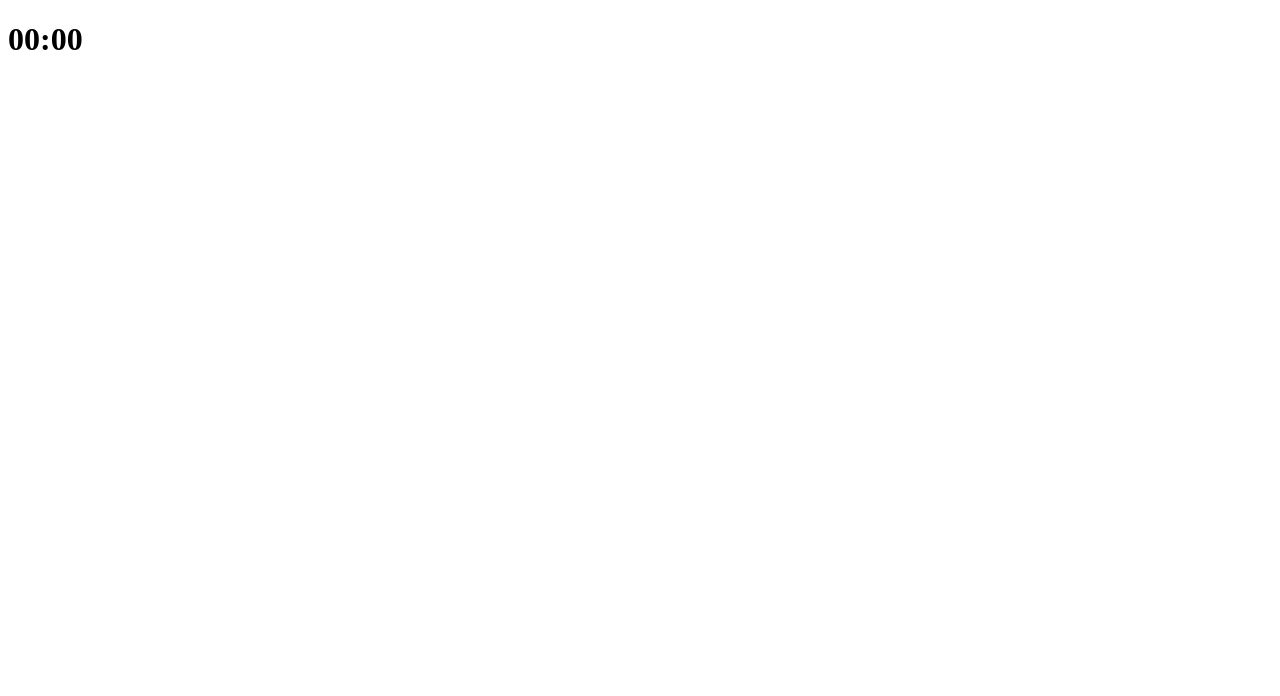
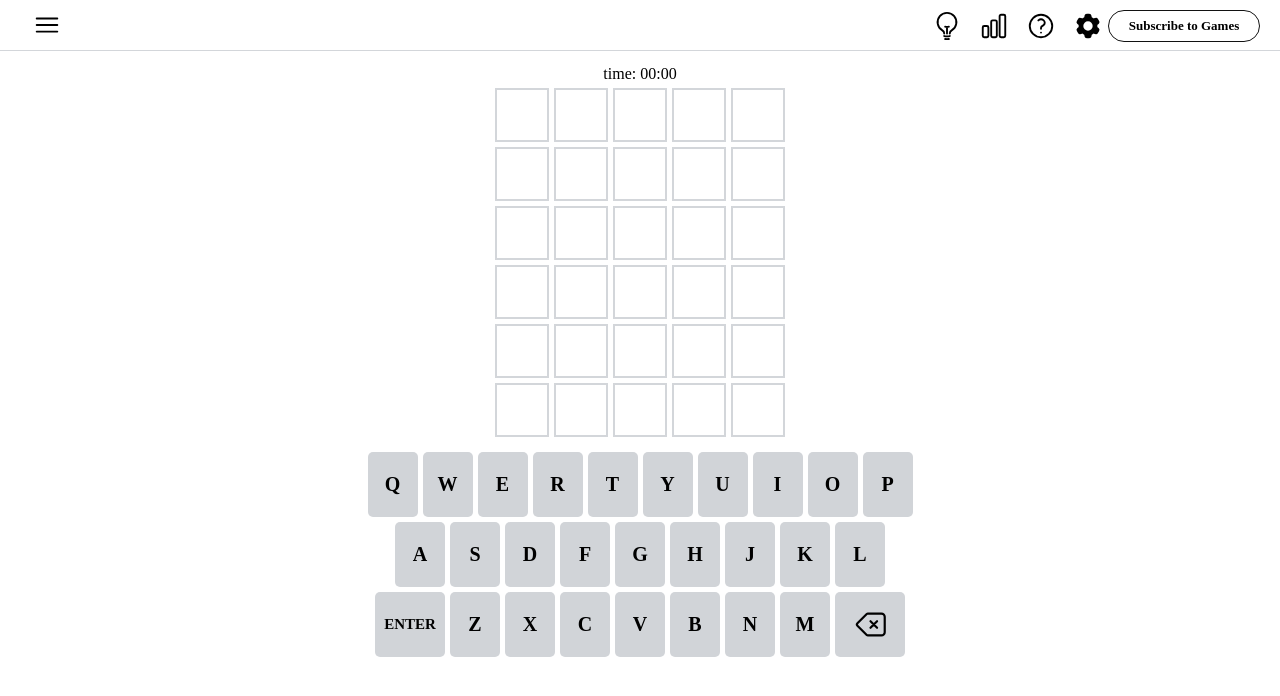
Before and after one commit to SeoBYP/WorldleChallenge, a website: page index.html in a window 1280 px wide. Drawn offline with Linux system fonts and the light colour scheme.

Commit message:
Update HTML And CSS

```diff
--- /dev/null
+++ b/footer.css
@@ -0,0 +1,36 @@
+footer{
+    margin-top: 15px;
+    display: flex;
+    flex-direction: column;
+    align-items: center;
+    gap: 5px;
+}
+
+.keyboard-row {
+    display: flex;
+    justify-content: center;
+    align-items: center;
+    gap: 5px;
+}
+
+.keyboard-button{
+    display: flex;
+    justify-content: center;
+    align-items: center;
+    background: #d1d4d8;
+    width: 50px;
+    height: 65px;
+    border-radius: 5px;
+    font-size: 20px;
+    font-weight: bold;
+    text-align: center;
+}
+
+.key-button{
+     width: 70px;
+     font-size: 15px;
+}
+
+.keyboard-button img{
+    width: 35px;
+}
--- /dev/null
+++ b/header.css
@@ -0,0 +1,49 @@
+
+.navigation-bar {
+    position: fixed;
+    top: 0;
+    left: 0;
+    width: 100%;
+    height: 50px;
+    border-bottom: solid #d3d6da 1px;
+}
+
+.left {
+    justify-content: start;
+    left: 0;
+}
+
+.right {
+    justify-content: end;
+    right: 0;
+}
+
+.navigation-container {
+    position: fixed;
+    display: flex;
+    align-items: center;
+    width: 100%;
+    margin: 10px 20px 10px 20px;
+    gap: 5px;
+}
+
+.navigation-container .navigation-icon {
+    padding-left: 12px;
+    width: 30px;
+    height: 30px;
+}
+
+.subscribe-button {
+    width: 150px;
+    height: 30px;
+    border-radius: 20px;
+    border: solid #121212 1px;
+    display: flex;
+    justify-content: center;
+    align-items: center;
+}
+
+.subscribe-button span {
+    font-size: 13px;
+    font-weight: bold;
+}
--- a/index.html
+++ b/index.html
@@ -2,10 +2,120 @@
 <html lang="en">
 <head>
     <meta charset="UTF-8">
-    <title>Title</title>
+    <title>Wordle Challenge</title>
+    <link rel="stylesheet" href="header.css">
+    <link rel="stylesheet" href="main.css">
+    <link rel="stylesheet" href="footer.css">
 </head>
 <body>
-    <h1 class="time">00:00</h1>
-    <script src="index.js"></script>
+<header>
+    <div class="navigation-bar">
+        <div class="navigation-container left">
+            <div class="navigation-icon">
+                <img src="assets/svgs/hamberger.svg">
+            </div>
+        </div>
+        <div class="navigation-container right">
+            <div class="navigation-icon size-100x100">
+                <img src="assets/svgs/light.svg">
+            </div>
+            <div class="navigation-icon size-100x100">
+                <img src="assets/svgs/chart.svg">
+            </div>
+            <div class="navigation-icon size-100x100">
+                <img src="assets/svgs/help.svg">
+            </div>
+            <div class="navigation-icon size-100x100">
+                <img src="assets/svgs/setting.svg">
+            </div>
+            <div class="subscribe-button">
+                <span>Subscribe to Games</span>
+            </div>
+        </div>
+    </div>
+</header>
+<main>
+    <div id="timer">time: 00:00</div>
+    <div class="board-row row-1">
+        <div class="board-block" data-index="00"></div>
+        <div class="board-block" data-index="01"></div>
+        <div class="board-block" data-index="02"></div>
+        <div class="board-block" data-index="03"></div>
+        <div class="board-block" data-index="04"></div>
+    </div>
+    <div class="board-row row-2">
+        <div class="board-block" data-index="00"></div>
+        <div class="board-block" data-index="00"></div>
+        <div class="board-block" data-index="00"></div>
+        <div class="board-block" data-index="00"></div>
+        <div class="board-block" data-index="00"></div>
+    </div>
+    <div class="board-row row-3">
+        <div class="board-block" data-index="00"></div>
+        <div class="board-block" data-index="00"></div>
+        <div class="board-block" data-index="00"></div>
+        <div class="board-block" data-index="00"></div>
+        <div class="board-block" data-index="00"></div>
+    </div>
+    <div class="board-row row-4">
+        <div class="board-block" data-index="00"></div>
+        <div class="board-block" data-index="00"></div>
+        <div class="board-block" data-index="00"></div>
+        <div class="board-block" data-index="00"></div>
+        <div class="board-block" data-index="00"></div>
+    </div>
+    <div class="board-row row-5">
+        <div class="board-block" data-index="00"></div>
+        <div class="board-block" data-index="00"></div>
+        <div class="board-block" data-index="00"></div>
+        <div class="board-block" data-index="00"></div>
+        <div class="board-block" data-index="00"></div>
+    </div>
+    <div class="board-row row-6">
+        <div class="board-block" data-index="00"></div>
+        <div class="board-block" data-index="00"></div>
+        <div class="board-block" data-index="00"></div>
+        <div class="board-block" data-index="00"></div>
+        <div class="board-block" data-index="00"></div>
+    </div>
+</main>
+<footer>
+    <div class="keyboard-row row-1">
+        <div class="keyboard-button" data-key="Q"><span>Q</span></div>
+        <div class="keyboard-button" data-key="W"><span>W</span></div>
+        <div class="keyboard-button" data-key="E"><span>E</span></div>
+        <div class="keyboard-button" data-key="R"><span>R</span></div>
+        <div class="keyboard-button" data-key="T"><span>T</span></div>
+        <div class="keyboard-button" data-key="Y"><span>Y</span></div>
+        <div class="keyboard-button" data-key="U"><span>U</span></div>
+        <div class="keyboard-button" data-key="I"><span>I</span></div>
+        <div class="keyboard-button" data-key="O"><span>O</span></div>
+        <div class="keyboard-button" data-key="P"><span>P</span></div>
+    </div>
+    <div class="keyboard-row row-2">
+        <div class="keyboard-button" data-key="A"><span>A</span></div>
+        <div class="keyboard-button" data-key="S"><span>S</span></div>
+        <div class="keyboard-button" data-key="D"><span>D</span></div>
+        <div class="keyboard-button" data-key="F"><span>F</span></div>
+        <div class="keyboard-button" data-key="G"><span>G</span></div>
+        <div class="keyboard-button" data-key="H"><span>H</span></div>
+        <div class="keyboard-button" data-key="J"><span>J</span></div>
+        <div class="keyboard-button" data-key="K"><span>K</span></div>
+        <div class="keyboard-button" data-key="L"><span>L</span></div>
+    </div>
+    <div class="keyboard-row row-3">
+        <div class="keyboard-button key-button" data-key="ENTER"><span>ENTER</span></div>
+        <div class="keyboard-button" data-key="Z"><span>Z</span></div>
+        <div class="keyboard-button" data-key="X"><span>X</span></div>
+        <div class="keyboard-button" data-key="C"><span>C</span></div>
+        <div class="keyboard-button" data-key="V"><span>V</span></div>
+        <div class="keyboard-button" data-key="B"><span>B</span></div>
+        <div class="keyboard-button" data-key="N"><span>N</span></div>
+        <div class="keyboard-button" data-key="M"><span>M</span></div>
+        <div class="keyboard-button key-button" data-key="BACk">
+            <img src="assets/svgs/delete.svg">
+        </div>
+    </div>
+</footer>
 </body>
 </html>
--- /dev/null
+++ b/main.css
@@ -0,0 +1,23 @@
+main{
+    margin-top: 65px;
+    display: flex;
+    flex-direction: column;
+    align-items: center;
+    gap: 5px;
+}
+
+.board-row {
+    display: flex;
+    justify-content: center;
+    align-items: center;
+    gap: 5px;
+}
+
+.board-block{
+    display: flex;
+    justify-content: center;
+    align-items: center;
+    border: 2px solid #d3d6da;
+    width: 50px;
+    height: 50px;
+}
```
Also changed, not shown: assets/svgs/chart.svg (added), assets/svgs/delete.svg (added), assets/svgs/hamberger.svg (added), assets/svgs/help.svg (added), assets/svgs/light.svg (added), assets/svgs/setting.svg (added).
